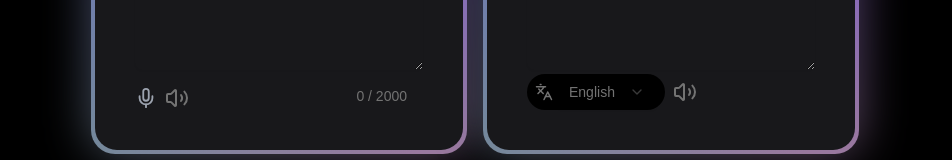
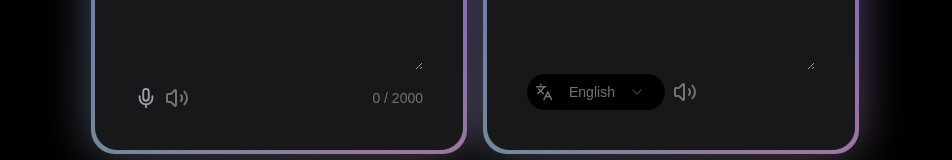
Before and after one commit to RitabrataPatra/brotospeaks, a Next.js app: page / in a window 1280 px wide. Shown: the part 476-636 px from the top of the page, without its empty margins (165-1117 px from the left). Built offline with nearby package versions, Linux system fonts and the light colour scheme.

Commit message:
updated card orientation

```diff
--- a/src/app/page.tsx
+++ b/src/app/page.tsx
@@ -58,13 +58,13 @@ const Home: React.FC = () => {
                   }
                   placeholder="Source Language"
                 />
-                <div className="flex flex-row justify-between w-full">
-                  <span className="cursor-pointer flex space-x-2 flex-row text-neutral-500 items-center mt-4">
+                <div className="flex flex-row justify-between w-full items-center mt-4">
+                  <span className="cursor-pointer flex space-x-2 flex-row text-neutral-500 items-center">
                     <SpeechRecognitionComponent setSourceText={setSourceText} />
                     <Volume2 size={24} onClick={() => handleAudioPlayback(sourceText)}/>
 
                   </span>
-                  <span className="text-sm pr-4 text-neutral-500 mt-4">
+                  <span className="text-sm text-neutral-500">
                     {sourceText.length} / 2000
                   </span>
                 </div>
```
